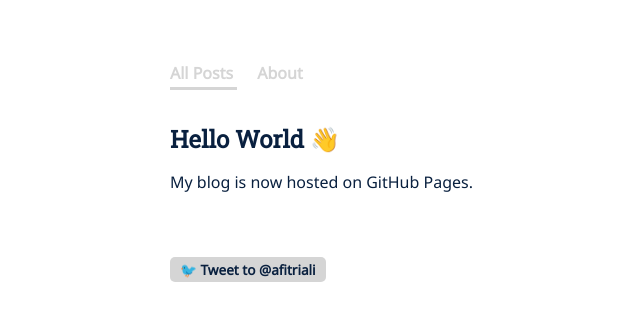
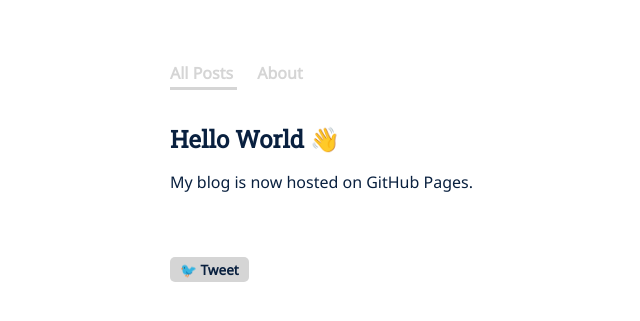
Before and after one commit to xfltrt/xfltrt.github.io, a Jekyll site: the page built from index.html, in a window 1280 px wide. Shown: the top 321 px of the page, without its empty margins (120-760 px from the left). Built offline with Jekyll 4.4.1, drawn with Linux system fonts in a browser that asks for light colours; comment, search, counter and statistics services are not loaded.

Commit message:
Update default.html

```diff
--- a/_layouts/default.html
+++ b/_layouts/default.html
@@ -13,7 +13,7 @@
       {% include navigation.html %}
       {{ content }}
       <footer>
-        <a href="https://twitter.com/intent/tweet?screen_name=afitriali&ref_src=twsrc%5Etfw" class="twitter-mention-button" data-show-count="false">🐦 Tweet to @afitriali</a><script async src="https://platform.twitter.com/widgets.js" charset="utf-8"></script>
+        <a href="https://twitter.com/share?ref_src=twsrc%5Etfw" data-show-count="false">🐦 Tweet</a><script async src="https://platform.twitter.com/widgets.js" charset="utf-8"></script>
       </footer>
     </div>
   </body>
```
